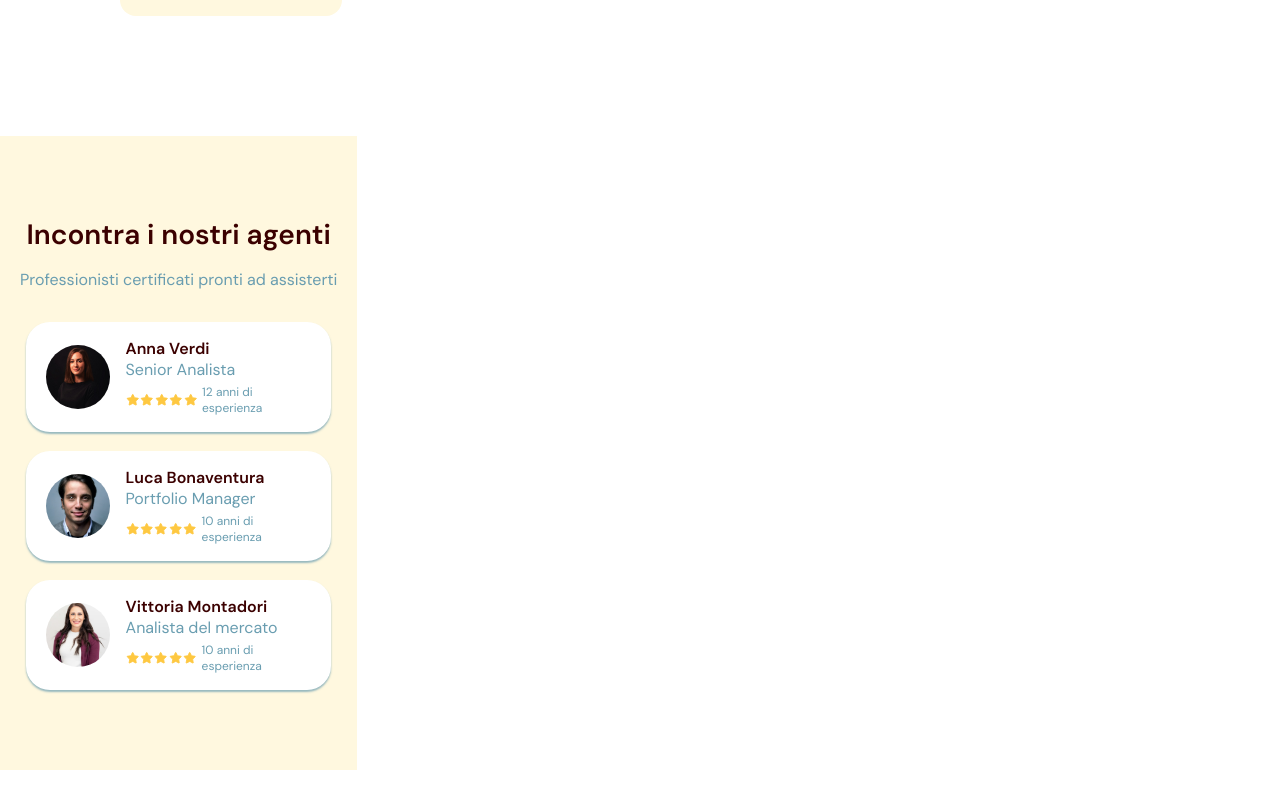
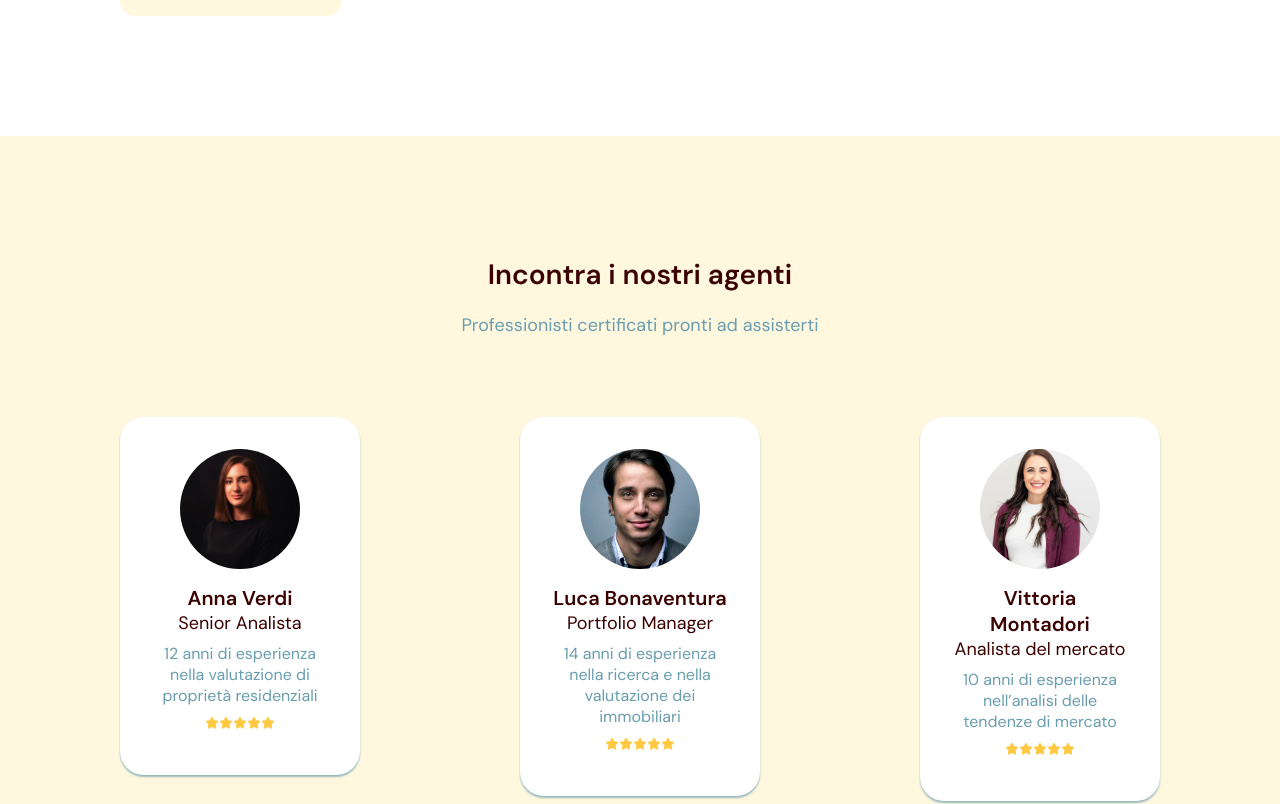
Before and after one commit to jacopoParlacino/KeyAbita, a React (Vite) app in the folder frontend/keyabita/: page / in a window 1280 px wide. Shown: the part 2143-2947 px from the top of the page. Built offline with nearby package versions, Linux system fonts and the light colour scheme.

Commit message:
Agents section desktop done

```diff
--- a/frontend/keyabita/src/components/AgentsSection/AgentCard/AgentCard.module.scss
+++ b/frontend/keyabita/src/components/AgentsSection/AgentCard/AgentCard.module.scss
@@ -21,6 +21,17 @@
     // background: rgba(255, 255, 255, 0.45);
     box-shadow: 0 4px 8px rgba(0, 0, 0, 0.12);
   }
+
+  @include desktop {
+    flex-direction: column; // img first
+    align-items: center;
+    text-align: center;
+    padding: 2rem;
+    max-width: 380px;
+    width: 100%;
+    height: 100%;
+    gap: 1rem;
+  }
 }
 
 .agentCard__picture {
@@ -31,6 +42,12 @@
   flex-shrink: 0;
   margin-right: 1rem;
   display: block;
+
+  @include desktop {
+    margin: 0;
+    width: 120px;
+    height: 120px;
+  }
 }
 
 .agentCard__photo {
@@ -44,12 +61,18 @@
 
 .agentCard__info {
   text-align: left;
+  @include desktop {
+    text-align: center;
+  }
 }
 
 .agentCard__name {
   font-size: 16px;
   font-weight: 600;
   color: $primary-color;
+  @include desktop {
+    font-size: 20px;
+  }
 
 }
 
@@ -58,6 +81,11 @@
   margin-bottom: 0.25rem;
   color: $text-secondary;
   font-size: 16px;
+  @include desktop {
+    color: $primary-color;
+    font-size: 18px;
+    margin-bottom: 0.5rem;
+  }
 }
 
 .agentCard__rating {
@@ -65,12 +93,33 @@
   align-items: center;
   gap: 1px;
   color: $yellow;
+
+  @include desktop {
+    margin-bottom: 0.5rem;
+    margin-top: 0.5rem;
+    display: block;
+  }
 }
 
 .agentCard__experience {
   font-size: 12px;
   color: $text-secondary;
   margin-left: 4px;
+  @include desktop {
+    display: none;
+  }
 
 
 }
+agentCard__extra {
+  margin-top: 0.5rem;
+  font-size: 14px;
+  color: $text-secondary;
+  line-height: 1.5;
+
+  @include desktop {
+    font-size: 16px;
+    line-height: 1.6;
+
+  }
+}
--- a/frontend/keyabita/src/components/AgentsSection/AgentCard/AgentCard.tsx
+++ b/frontend/keyabita/src/components/AgentsSection/AgentCard/AgentCard.tsx
@@ -1,5 +1,7 @@
 import { Star } from "lucide-react";
+
 import styles from "./AgentCard.module.scss";
+import useIsDesktop from "../../../hooks/useIsDesktop";
 
 interface AgentCardProps {
   name: string;
@@ -9,9 +11,11 @@ interface AgentCardProps {
   imgAvif: string;
   imgWebp: string;
   imgJpg: string;
+  extraInfo?: string;
 }
 
-const AgentCard = ({ name, role, stars, experience, imgAvif, imgWebp, imgJpg }: AgentCardProps) => {
+const AgentCard = ({ name, role, stars, experience, imgAvif, imgWebp, imgJpg, extraInfo, }: AgentCardProps) => {
+  const isDesktop = useIsDesktop();
   return (
     <div className={styles.agentCard}>
       <picture className={styles.agentCard__picture}>
@@ -25,6 +29,10 @@ const AgentCard = ({ name, role, stars, experience, imgAvif, imgWebp, imgJpg }:
         <h3 className={styles.agentCard__name}>{name}</h3>
         <p className={styles.agentCard__role}>{role}</p>
 
+        {isDesktop && extraInfo && (
+          <p className={styles.agentCard__extra}>{extraInfo}</p>
+        )}
+
         <div className={styles.agentCard__rating}>
           {Array.from({ length: stars }).map((_, i) => (
             <Star key={i} size={14} strokeWidth={1.5} fill="#fec841" />
--- a/frontend/keyabita/src/components/AgentsSection/AgentsSection.module.scss
+++ b/frontend/keyabita/src/components/AgentsSection/AgentsSection.module.scss
@@ -8,6 +8,14 @@
   // height: 100vh;
   padding: 80px 20px;
 
+  @include desktop {
+
+    width: 100%;
+    padding: 120px 80px;
+    text-align: center;
+
+  }
+
 }
 
 .agentsSection__title {
@@ -15,12 +23,25 @@
   color: $primary-color;
   font-weight: 600;
   margin-bottom: 16px;
+
+  @include desktop {
+    font-size: 28px;
+    margin-bottom: 20px;
+
+  }
 }
 
 .agentsSection__text {
   color: $text-secondary;
   font-size: 16px;
   margin-bottom: 2rem;
+
+  @include desktop {
+    font-size: 18px;
+    text-align: center;
+    margin-bottom: 40px;
+
+  }
 }
 
 
@@ -29,4 +50,13 @@
   flex-direction: column;
   gap: 1.2rem;
   align-items: center;
+
+  @include desktop {
+    padding: 40px;
+    flex-direction: row;
+    justify-content: center;
+    align-items: stretch;
+    gap: 10rem;
+
+  }
 }
--- a/frontend/keyabita/src/components/AgentsSection/AgentsSection.tsx
+++ b/frontend/keyabita/src/components/AgentsSection/AgentsSection.tsx
@@ -8,6 +8,7 @@ const AgentsSection = () => {
       role: "Senior Analista",
       stars: 5,
       experience: "12 anni di esperienza",
+      extraInfo: "12 anni di esperienza nella valutazione di proprietà residenziali",
 
       imgAvif: "/img/agente-immobiliare-anna-verdi.avif",
     imgWebp: "/img/agente-immobiliare-anna-verdi.webp",
@@ -19,6 +20,7 @@ const AgentsSection = () => {
       role: "Portfolio Manager",
       stars: 5,
       experience: "10 anni di esperienza",
+      extraInfo: "14 anni di esperienza nella ricerca e nella valutazione dei immobiliari",
       imgAvif: "/img/agente-immobiliare-luca-bonaventura.avif",
       imgWebp: "/img/agente-immobiliare-luca-bonaventura.webp",
       imgJpg: "/img/agente-immobiliare-luca-bonaventura.jpg"
@@ -28,6 +30,7 @@ const AgentsSection = () => {
       role: "Analista del mercato",
       stars: 5,
       experience: "10 anni di esperienza",
+      extraInfo: "10 anni di esperienza nell’analisi delle tendenze di mercato",
       imgAvif: "/img/agente-immobiliare-vittoria-montadori.avif",
       imgWebp: "/img/agente-immobiliare-vittoria-montadori.webp",
       imgJpg: "/img/agente-immobiliare-vittoria-montadori.jpg"
```
